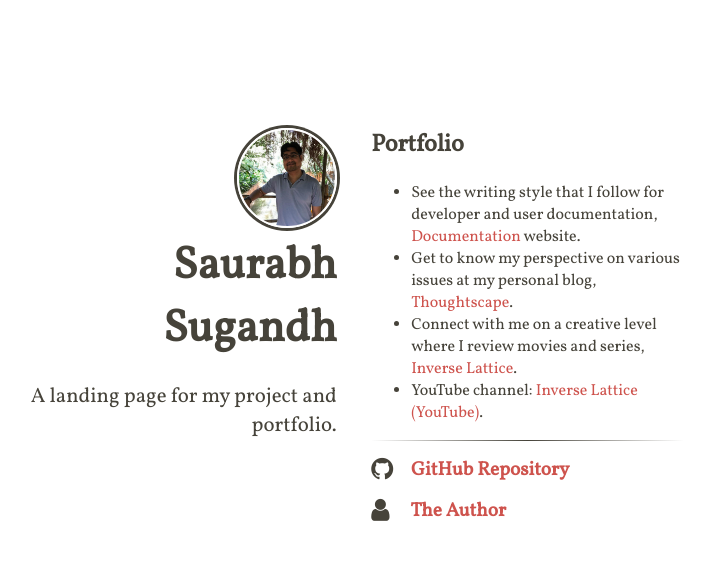
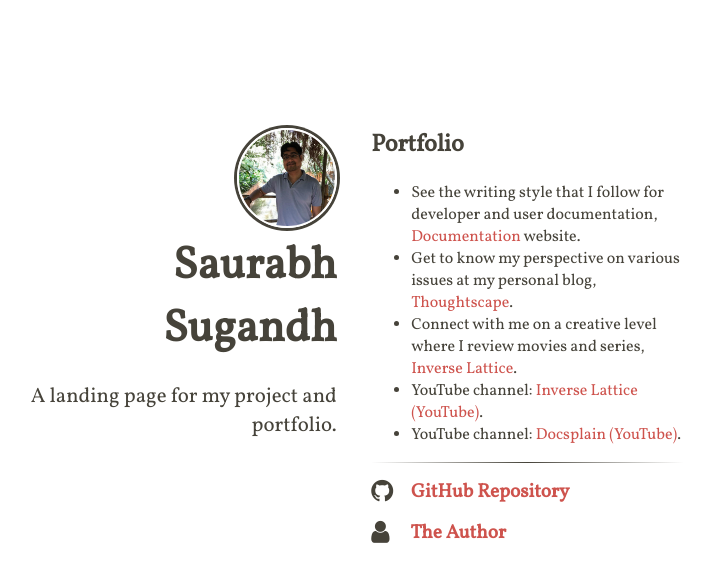
Before and after one commit to mrsauravs/home, a Jekyll site: the page built from index.html, in a window 1280 px wide. Shown: the top 582 px of the page, without its empty margins (296-1008 px from the left). Built offline with Jekyll 4.4.1, drawn with Linux system fonts in a browser that asks for light colours; nearby versions of some CDN libraries.

Commit message:
Update content.html

```diff
--- a/_includes/content.html
+++ b/_includes/content.html
@@ -3,7 +3,8 @@
   <li>See the writing style that I follow for developer and user documentation, <a href="https://inverselattice.gitbook.io/docs/">Documentation</a> website.</li>
   <li>Get to know my perspective on various issues at my personal blog, <a href="https://thoughtscape.in/">Thoughtscape</a>.</li>
   <li>Connect with me on a creative level where I review movies and series, <a href="https://inverselattice.com/">Inverse Lattice</a>.</li>
-  <li>YouTube channel: <a href="https://www.youtube.com/@inverselatice">Inverse Lattice (YouTube)</a>.</li>
+  <li>YouTube channel: <a href="https://www.youtube.com/@inverselattice">Inverse Lattice (YouTube)</a>.</li>
+  <li>YouTube channel: <a href="https://www.youtube.com/@docs-plain">Docsplain (YouTube)</a>.</li>
 </ul>
 
 <hr />
```
